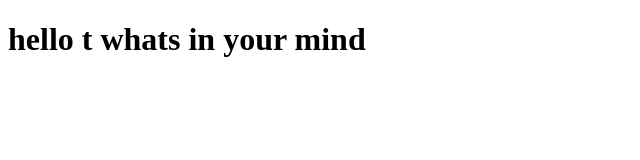
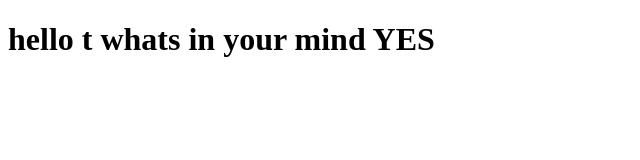
Before and after one commit to ganuborade/food_delivery, a website: page index.html in a window 1280 px wide. Shown: the whole page, without its empty margins (0-640 px from the left). Drawn offline with Linux system fonts and the light colour scheme.

Commit message:
Update heading text in index.html

```diff
--- a/index.html
+++ b/index.html
@@ -8,9 +8,7 @@
 </head>
 <body>
 
-      <h1>hello t whats in your mind</h1>
-
-
+      <h1>hello t whats in your mind YES</h1>
 
 
  </body>
```
